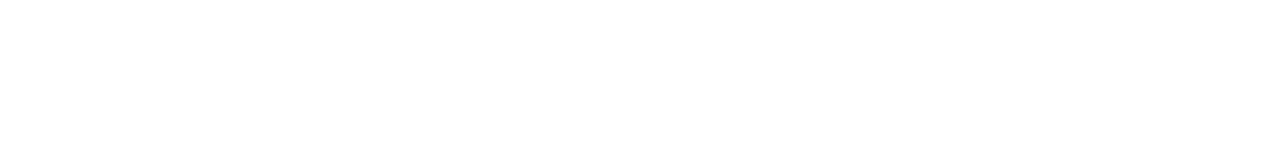
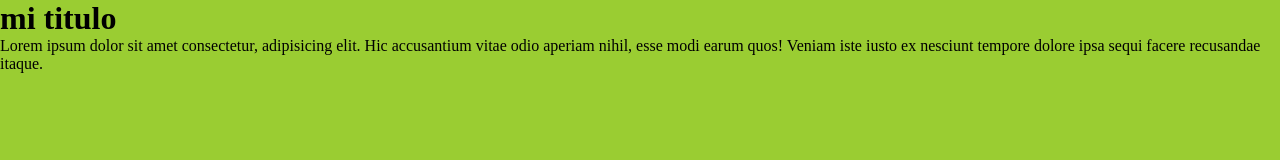
Before and after one commit to SANTDAVAL/preentrega2-davalos, a plain HTML site: page index.html in a window 1280 px wide. Drawn offline with Linux system fonts and the light colour scheme.

Commit message:
ingrese un h1 y un parrafo con algunos estilos

```diff
--- a/estilos.css
+++ b/estilos.css
@@ -0,0 +1,8 @@
+*{
+    margin: 0;
+    padding: 0;
+}
+
+body{
+    background-color: yellowgreen;
+}
--- a/index.html
+++ b/index.html
@@ -7,6 +7,7 @@
     <title>Document</title>
 </head>
 <body>
-
+    <h1>mi titulo</h1>
+    <p>Lorem ipsum dolor sit amet consectetur, adipisicing elit. Hic accusantium vitae odio aperiam nihil, esse modi earum quos! Veniam iste iusto ex nesciunt tempore dolore ipsa sequi facere recusandae itaque.</p>
 </body>
 </html>
```
